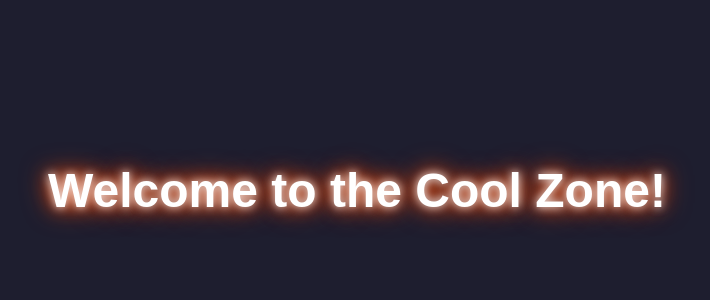
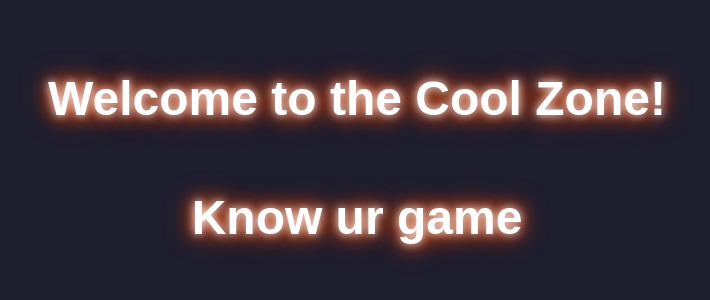
Before and after one commit to akibhasan15/git-rollback-test, a plain HTML site: page index.html in a window 1280 px wide. Shown: the part 210-510 px from the top of the page, without its empty margins (283-993 px from the left). Drawn offline with Linux system fonts and the light colour scheme.

Commit message:
edited index.html at dev

```diff
--- a/index.html
+++ b/index.html
@@ -31,5 +31,6 @@
   </head>
   <body>
     <h1>Welcome to the Cool Zone!</h1>
+    <h1> Know ur game <h1>
   </body>
 </html>
```
